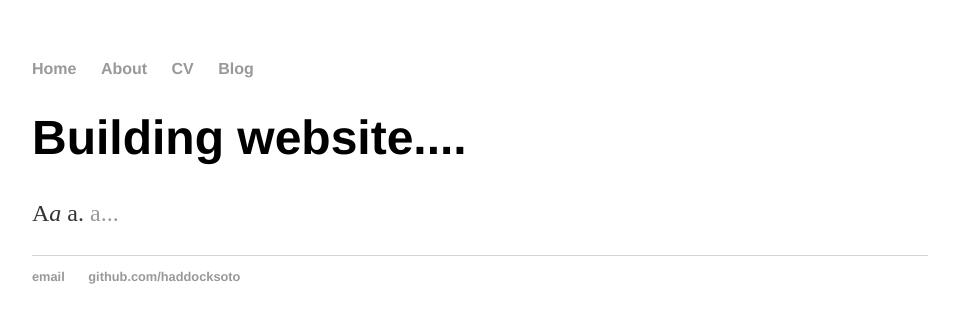
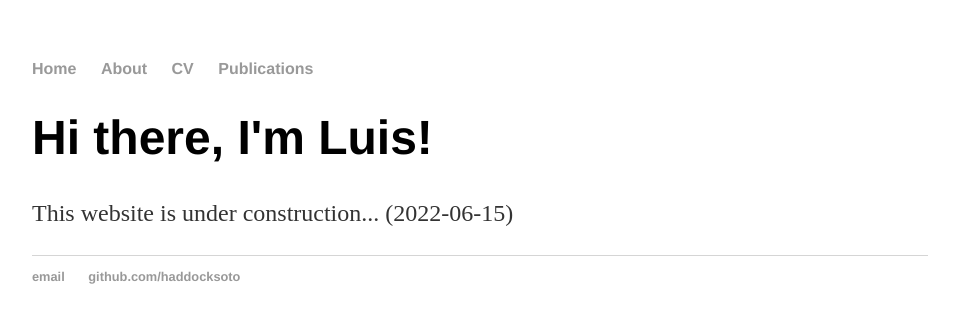
Before and after one commit to haddocksoto/haddocksoto.github.io, a Jekyll site: the page built from index.html, in a window 1280 px wide. Shown: the top 323 px of the page, without its empty margins (160-1119 px from the left). Built offline with Jekyll 4.4.1, drawn with Linux system fonts in a browser that asks for light colours.

Commit message:
Update index.html

```diff
--- a/index.html
+++ b/index.html
@@ -1,30 +1,8 @@
-<!DOCTYPE html>
-<html>
-	<head>
-		<title>Luis Antonio Haddock Soto</title>
-		<!-- link to main stylesheet -->
-		<link rel="stylesheet" type="text/css" href="/css/main.css">
-	</head>
-	<body>
-		<nav>
-    		<ul>
-        		<li><a href="/">Home</a></li>
-	        	<li><a href="/about">About</a></li>
-        		<li><a href="/cv">CV</a></li>
-        		<li><a href="/blog">Blog</a></li>
-    		</ul>
-		</nav>
-		<div class="container">
-    		<div class="blurb">
-        		<h1>Building website....</h1>
-				<p>A<em>a</em> a. <a href="/about">a...</a></p>
-    		</div><!-- /.blurb -->
-		</div><!-- /.container -->
-		<footer>
-    		<ul>
-        		<li><a href="mailto:haddocksoto@wisc.edu">email</a></li>
-        		<li><a href="https://github.com/haddocksoto">github.com/haddocksoto</a></li>
-			</ul>
-		</footer>
-	</body>
-</html>
+---
+layout: default
+title: Luis Antonio Haddock Soto
+---
+<div class="blurb">
+	<h1>Hi there, I'm Luis!</h1>
+	<p>This website is under construction... (2022-06-15)</a></p>
+</div><!-- /.blurb -->
```
